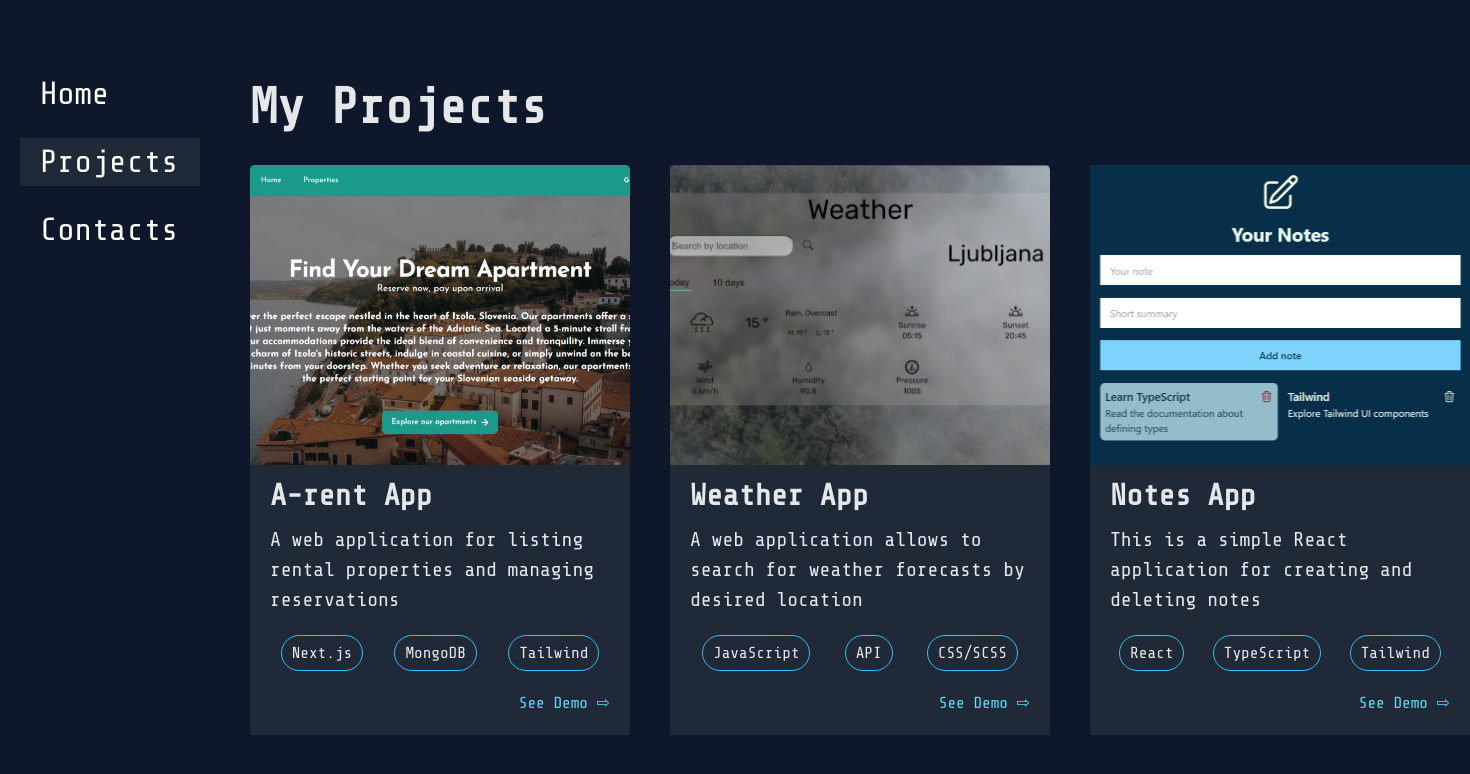
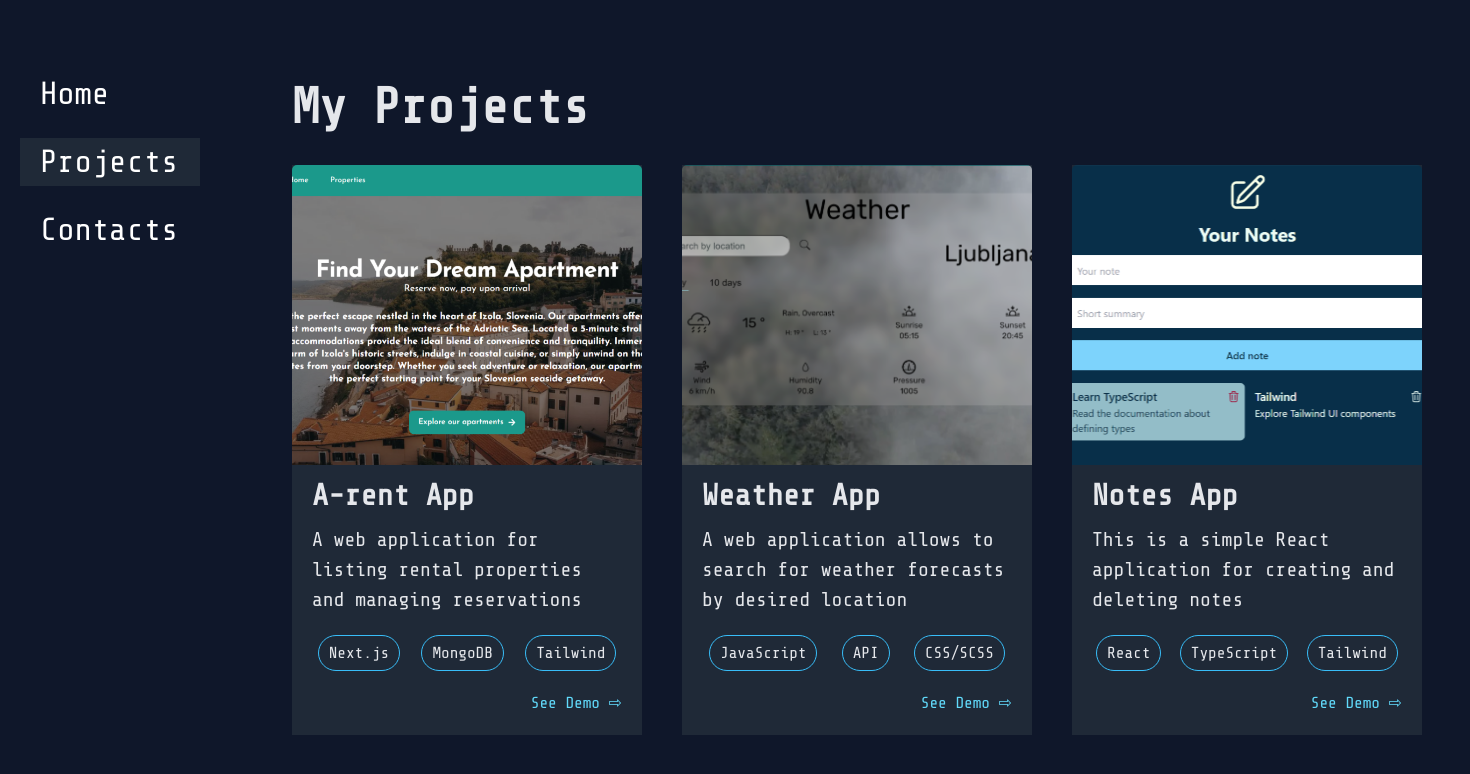
Before and after one commit to LMV5/personal-webpage, a React (Vite) app: page /projects in a window 1280 px wide. Shown: the top 774 px of the page, 1470 px wide, since content can reach past the window. Built offline with nearby package versions, Linux system fonts and the light colour scheme.

Commit message:
style notFound page

```diff
--- a/src/App.jsx
+++ b/src/App.jsx
@@ -1,5 +1,3 @@
-// import styled from "styled-components";
-
 import GlobalStyles from "./styles/GlobalStyles";
 import { RouterProvider, createBrowserRouter } from "react-router-dom";
 import Home from "./pages/Home";
@@ -26,6 +24,10 @@ const router = createBrowserRouter([
         path: "/contacts",
         element: <Contacts />,
       },
+    ],
+  },
+  {
+    children: [
       {
         path: "*",
         element: <NotFound />,
--- a/src/AppLayout.jsx
+++ b/src/AppLayout.jsx
@@ -8,7 +8,6 @@ const StyledAppLayout = styled.div`
   display: grid;
   grid-template-columns: 18rem 1fr;
   padding-right: 1rem;
-  position: relative;
 
   ${media.small`
     display: flex;
@@ -35,9 +34,6 @@ const StyledAppLayout = styled.div`
 const Main = styled.main`
   max-width: 100%;
   display: flex;
-  /* flex-direction: column; */
-  /* align-items: center; */
-  /* justify-content: center; */
 `;
 
 function AppLayout() {
--- a/src/components/ProjectCard.jsx
+++ b/src/components/ProjectCard.jsx
@@ -1,24 +1,19 @@
 import styled from "styled-components";
 import { media } from "../styles/GlobalStyles";
 
-const StyledSection = styled.section`
+const StyledProjectCard = styled.section`
   display: flex;
   flex-direction: column;
   gap: 2rem;
   background-color: var(--color-blue-500);
   transition: all 0.2s;
 
-  ${media.large`
-    height: 36rem;
-  `}
-
   ${media.xl`
-    width: 38rem;
+    width: 35rem;
 
     &:hover {
     transform: scale(1.1);
   }
-
   `}
 `;
 
@@ -122,7 +117,7 @@ const LinkDemo = styled.a`
 
 export default function ProjectCard({ project }) {
   return (
-    <StyledSection key={project.id}>
+    <StyledProjectCard key={project.id}>
       <Image src={project.image} alt="" />
       <Div>
         <Title>{project.title}</Title>
@@ -136,6 +131,6 @@ export default function ProjectCard({ project }) {
           See Demo &#8680;
         </LinkDemo>
       </Div>
-    </StyledSection>
+    </StyledProjectCard>
   );
 }
--- a/src/pages/Contacts.jsx
+++ b/src/pages/Contacts.jsx
@@ -6,10 +6,6 @@ const StyledContacts = styled.div`
   width: 70vw;
   display: flex;
   flex-direction: column;
-
-  /* ${media.small`
-    margin: 0 3rem;
-  `} */
 
   ${media.medium`
     margin: 0 3rem;
--- a/src/pages/NotFound.jsx
+++ b/src/pages/NotFound.jsx
@@ -1,5 +1,77 @@
+import { Link } from "react-router-dom";
+import styled from "styled-components";
+import { media } from "../styles/GlobalStyles";
+
+const StyledNotFound = styled.section`
+  display: flex;
+  flex-direction: column;
+  align-items: center;
+  margin: 20rem auto;
+  width: 70vw;
+
+  ${media.small`
+    margin: 4rem auto;
+  `}
+
+  ${media.medium`
+    margin: 10rem auto;
+  `}
+`;
+
+const Title = styled.h1`
+  font-size: 3rem;
+  margin-bottom: 2rem;
+  color: var(--color-red);
+
+  ${media.small`
+    font-size: 2.2rem;
+    margin: 2rem 0;
+  `}
+
+  ${media.medium`
+    font-size: 3rem;
+  `}
+
+  ${media.large`
+    font-size: 4rem;
+  `}
+`;
+
+const Description = styled.p`
+  font-size: 2rem;
+  margin-bottom: 1rem;
+  color: var(--color-grey-100);
+
+  ${media.small`
+    font-size: 1.4rem;
+  `}
+
+  ${media.medium`
+    font-size: 1.6rem;
+  `}
+`;
+
+const LinkGoHome = styled(Link)`
+  text-decoration: none;
+  color: var(--color-blue-100);
+  display: inline-block;
+  align-self: center;
+  transition: all ease-in-out 0.2s;
+  margin-top: 2rem;
+
+  &:hover {
+    color: var(--color-yellow);
+  }
+`;
+
 function NotFound() {
-  return <div>Page you are looking for not found</div>;
+  return (
+    <StyledNotFound>
+      <Title>Page Not Found</Title>
+      <Description>The page you are looking for does not exist.</Description>
+      <LinkGoHome href="/"> &#8656; Go Home</LinkGoHome>
+    </StyledNotFound>
+  );
 }
 
 export default NotFound;
--- a/src/pages/Projects.jsx
+++ b/src/pages/Projects.jsx
@@ -6,21 +6,14 @@ import img2 from "../assets/2.png";
 import img3 from "../assets/3.png";
 
 const StyledProjects = styled.div`
-  display: flex;
-  flex-direction: column;
-  /* margin: 0 auto; */
-  /* justify-content: center; */
-
-  ${media.xl`
-    margin: 0 5rem;
-  `}
+  margin: 0 auto;
+  width: 70vw;
 `;
 
 const ProjectsContainer = styled.div`
   display: flex;
   gap: 4rem;
-  max-width: 80rem;
-  margin-bottom: 5rem;
+  margin: 2rem 0;
 
   ${media.small`
     flex-direction: column;
@@ -33,11 +26,6 @@ const ProjectsContainer = styled.div`
 
   ${media.large`
     flex-direction: column;
-    margin: 0 2rem;
-  `}
-
-  ${media.xl`
-    padding-top: 2rem;
   `}
 `;
 
--- a/src/styles/GlobalStyles.js
+++ b/src/styles/GlobalStyles.js
@@ -12,6 +12,7 @@ const GlobalStyles = createGlobalStyle`
     --color-blue-900: #0F172A;
     --color-green: #8EA604;
     --color-yellow: #F7DF1E;
+    --color-red: #FF4154;
 
     --color-react: #61DAFB;
     --color-redux: #764ABC;
```
Also changed, not shown: src/pages/Home.jsx (+0 -14 lines).
